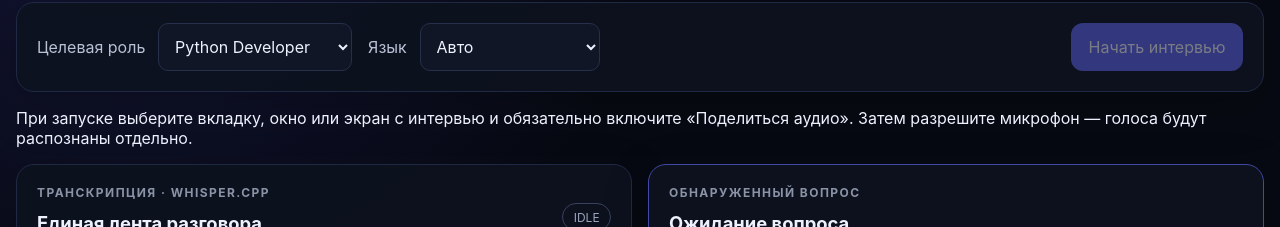
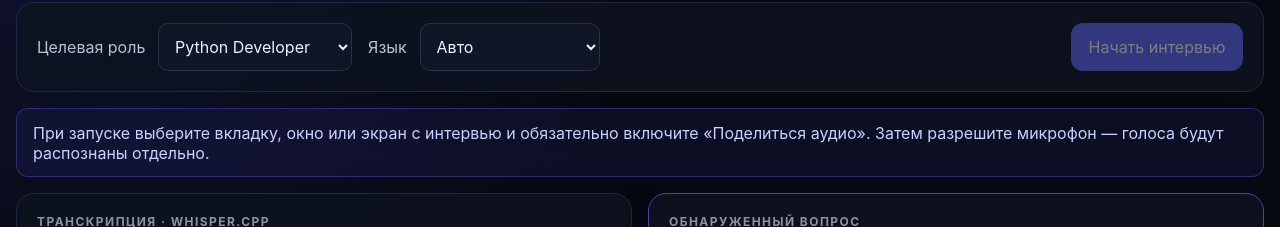
Before and after one commit to boltholds/Interview-Helper, a React (Vite) app in the folder frontend/: page / in a window 1280 px wide. Shown: the part 151-378 px from the top of the page. Built offline with nearby package versions, Linux system fonts and the light colour scheme; no server answers.

Commit message:
style: add capture guidance banner

```diff
--- a/frontend/src/styles.css
+++ b/frontend/src/styles.css
@@ -250,9 +250,17 @@ h2 {
 }
 
 .error-banner,
-.warning-banner {
+.warning-banner,
+.capture-guidance {
   border-radius: 12px;
   padding: 0.85rem 1rem;
+}
+
+.capture-guidance {
+  border: 1px solid rgba(99, 102, 241, 0.35);
+  margin: 0 0 1rem;
+  color: #c7d2fe;
+  background: rgba(49, 46, 129, 0.18);
 }
 
 .error-banner {
```
